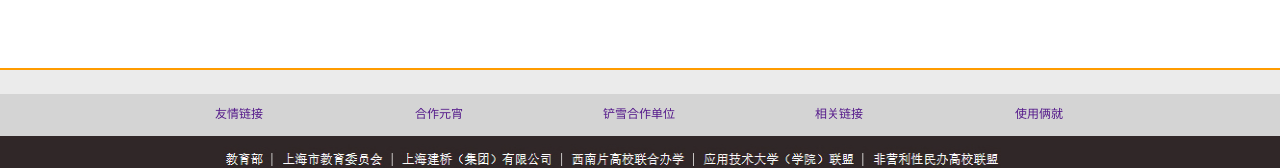
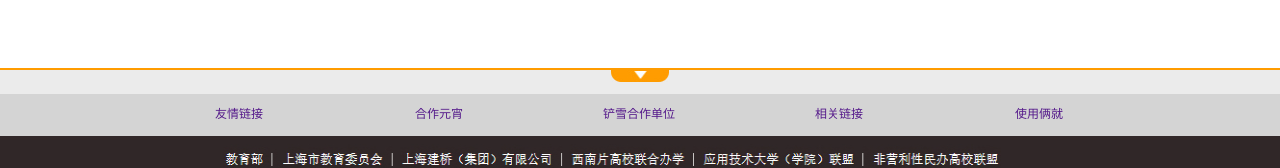
Before and after one commit to aliceSY/college, a plain HTML site: page index.html in a window 1280 px wide. Shown: the part 1025-1193 px from the top of the page. Drawn offline with Linux system fonts and the light colour scheme.

Commit message:
icon sum

```diff
--- a/css/style.css
+++ b/css/style.css
@@ -2,7 +2,7 @@
 * @Author: zfc
 * @Date:   2017-11-24 17:20:38
 * @Last Modified by:   Marte
-* @Last Modified time: 2017-12-04 22:13:19
+* @Last Modified time: 2017-12-04 22:29:46
 */
 
 /*轮播图*/
@@ -61,7 +61,8 @@
 .right_main .mail p{padding-right: 30px;padding-top:6px;font-size: 12px;color:#353535;}
 
 /*灰色区域*/
-#huise{height: 24px;background:#EBEBEB;}
+#huise{height: 24px;background:#EBEBEB;position:relative;}
+#huise i{width:58px;height:12px;background:url("../images/downarrow.jpg");position:absolute;left:50%;top:0;margin-left: -29px;}
 
 /*底部*/
 #foot_hui{background:#D4D4D4;}
--- a/index.html
+++ b/index.html
@@ -143,7 +143,9 @@
               </div>
             </div>
             </div>
-            <div id="huise"></div>
+            <div id="huise">
+              <i></i>
+            </div>
             <div id="foot_hui">
               <div class="container">
                 <ul>
```
Also changed, not shown: 1 other file.
